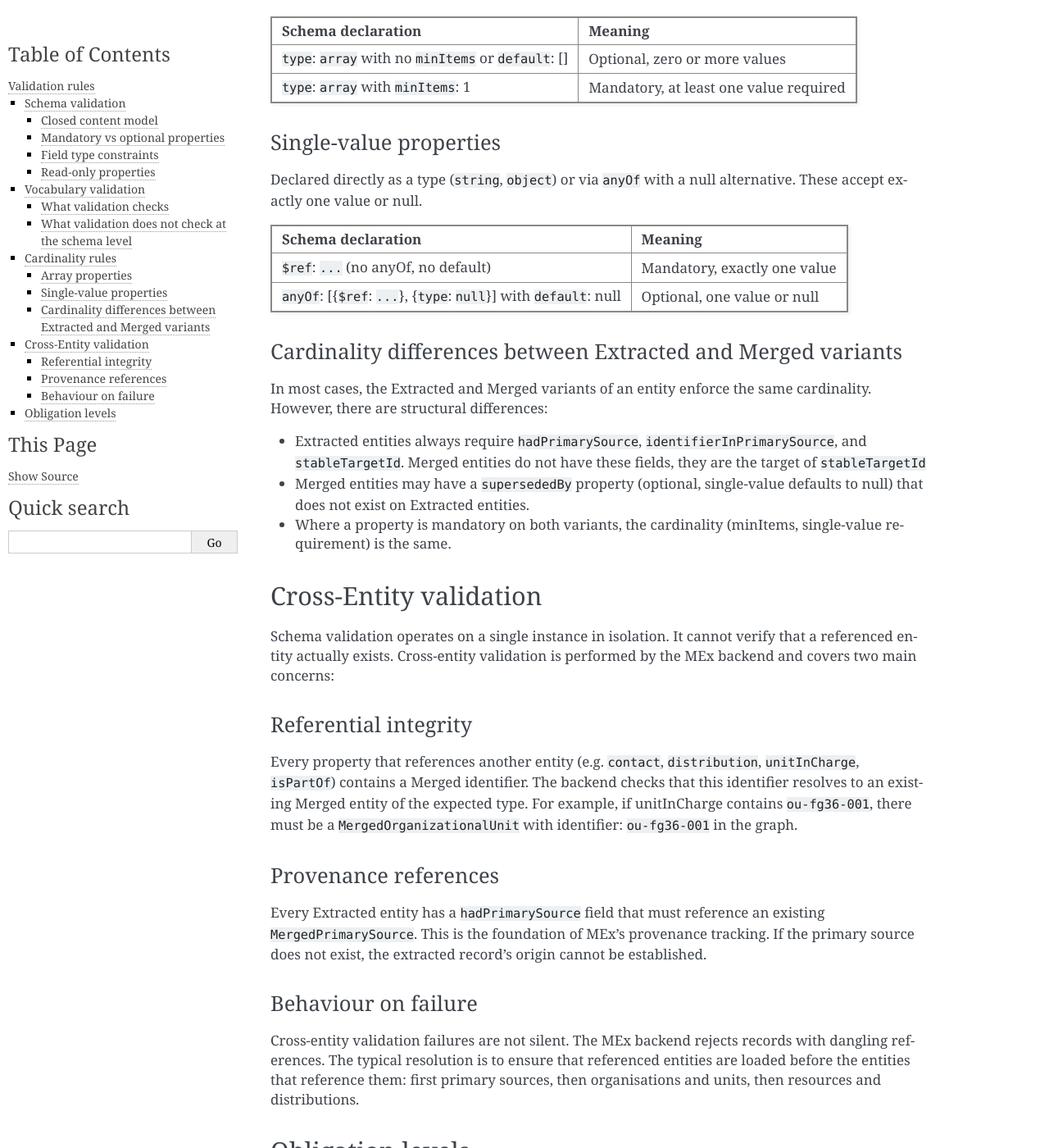
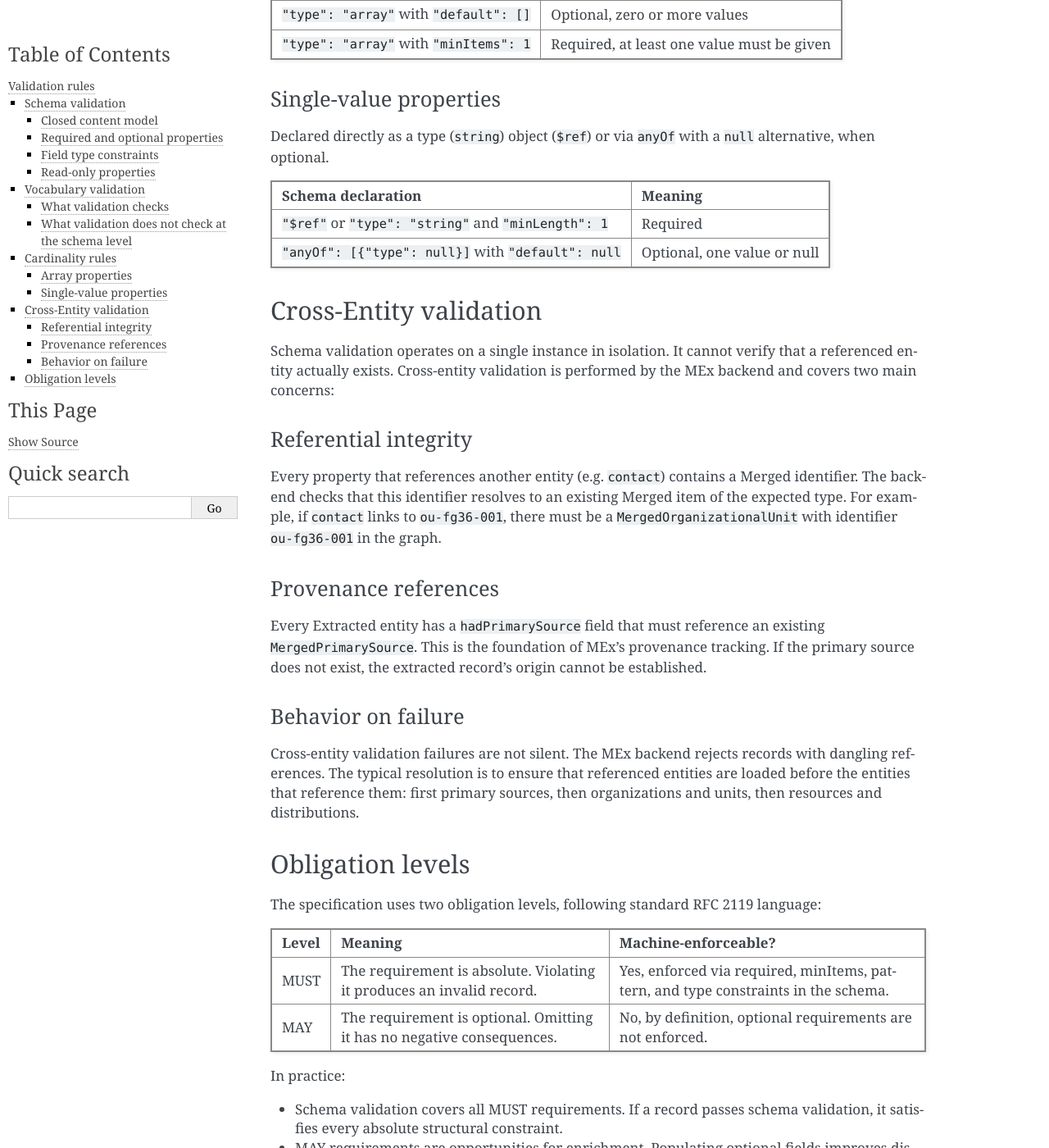
Before and after one commit to robert-koch-institut/mex-model, a Sphinx documentation site: the page built from docs/validation-rules.md, in a window 1280 px wide and 1400 px high, scrolled down 2319 px. Shown: the whole window at 82% size. Built offline with Sphinx 7.4.7, drawn with Linux system fonts in a browser that asks for light colours; pages that are not in the unit, such as notebooks, are missing from menus; some of the changed text lies outside the part shown.

Commit message:
adapt validation-rules.md

```diff
--- a/docs/validation-rules.md
+++ b/docs/validation-rules.md
@@ -12,9 +12,9 @@ The following structural rules apply universally across all entity schemas:
 
 Every schema sets `additionalProperties: false`. An instance that includes a property not declared in the schema is invalid. This prevents silent data loss: a misspelled property name is rejected rather than quietly ignored.
 
-### Mandatory vs optional properties
+### Required and optional properties
 
-The required array in each schema lists the properties that must be present. For Extracted entities, this always includes the four system-managed fields (`identifier`, `hadPrimarySource`, `identifierInPrimarySource`, `stableTargetId`) plus any content fields that the entity cannot do without. Optional properties have either [] or null.
+  The required array in each schema lists the properties that must be present. Optional properties have `"default": []` (arrays) or `"default": null`.
 
 ### Field type constraints
 
@@ -22,16 +22,16 @@ The schema enforces types at the property level:
 
 | Constraint | Example | Enforced by |
 | --- | --- | --- |
-| Identifier format | Alphanumeric, 14–22 characters | pattern: `^[a-zA-Z0-9]{14,22}$` on the identifier field type |
-| Source identifier format | Non-empty, no newlines, max 1000 characters | minLength: 1, maxLength: 1000, pattern: `^[^\n\r]+$` on `identifierInPrimarySource` |
-| Date/time values | ISO 8601 strings | format: `date` or format: `date-time` on temporal properties with patterns for the required levels of precision |
-| Text objects | Object with value (string) and optional language (string) | `$ref` to the text field `definition` |
-| Link objects | Object with url (string) and optional metadata | `$ref` to the link field `definition` |
-| Concept URIs | URI string matching a vocabulary scheme | `$ref` to the concept identifier type |
+| Identifier | Alphanumeric, 14–22 characters | pattern on `/mex/model/fields/identifier` |
+| Identifier in Primary source | Non-empty, no newlines, max 1000 characters | pattern on property `identifierInPrimarySource` |
+| Date values | strings | patterns for different date precisions: year_month_day_time, year_month_day, year_month, year |
+| Text objects | Object with value (string) and optional language (string) | `$ref` to `/mex/model/fields/text` |
+| Link objects | Object with url (string) and optional metadata | `$ref` to `/mex/model/fields/link` |
+| Concept URIs | URI string matching a vocabulary scheme | `$ref` to `/mex/model/entities/concept#/identifier` |
 
 ### Read-only properties
 
-`identifier` and `stableTargetId` are marked readOnly: true. These are assigned by the system and must not be set by extractors or manual input. A validator may flag a write attempt to these fields, depending on the validation context.
+`identifier` and `stableTargetId` are marked readOnly: true. These are assigned by the system.
 
 ## Vocabulary validation
 
@@ -55,7 +55,7 @@ This means: the value of `technicalAccessibility` must be a valid Concept URI th
 
 ### What validation does not check at the schema level
 
-JSON Schema validators do not natively understand `useScheme`, it is a custom keyword. Structural validation will confirm that the value is a string matching the concept identifier pattern, but verifying that the URI actually exists in the declared vocabulary requires an additional validation step. The MEx backend performs this check, standalone schema validation does not.
+JSON Schema validators do not natively understand `useScheme`, it is a custom keyword. Structural validation will confirm that the value is a string matching the concept identifier pattern, but verifying that the URI actually exists in the declared vocabulary requires an additional validation step. While MEx performs this check, standalone schema validation does not.
 
 ## Cardinality rules
 
@@ -63,29 +63,21 @@ MEx properties fall into two structural categories:
 
 ### Array properties
 
-Declared as `type`: `array` with an items definition. These accept zero or more values unless constrained by `minItems`.
+Declared as `"type": "array"` with an items definition. These accept zero or more values unless constrained by `minItems`.
 
 | Schema declaration | Meaning |
 | --- | --- |
-| `type`: `array` with no `minItems` or `default`: [] | Optional, zero or more values |
-| `type`: `array` with `minItems`: 1 | Mandatory, at least one value required |
+| `"type": "array"` with `"default": []` | Optional, zero or more values |
+| `"type": "array"` with `"minItems": 1` | Required, at least one value must be given |
 
 ### Single-value properties
 
-Declared directly as a type (`string`, `object`) or via `anyOf` with a null alternative. These accept exactly one value or null.
+Declared directly as a type (`string`) object (`$ref`) or via `anyOf` with a `null` alternative, when optional.
 
 | Schema declaration | Meaning |
 | --- | --- |
-| `$ref`: `...` (no anyOf, no default) | Mandatory, exactly one value |
-| `anyOf`: [{`$ref`: `...`}, {`type`: `null`}] with `default`: null | Optional, one value or null |
-
-### Cardinality differences between Extracted and Merged variants
-
-In most cases, the Extracted and Merged variants of an entity enforce the same cardinality. However, there are structural differences:
-
-* Extracted entities always require `hadPrimarySource`, `identifierInPrimarySource`, and `stableTargetId`. Merged entities do not have these fields, they are the target of `stableTargetId`
-* Merged entities may have a `supersededBy` property (optional, single-value defaults to null) that does not exist on Extracted entities.
-* Where a property is mandatory on both variants, the cardinality (minItems, single-value requirement) is the same.
+| `"$ref"` or `"type": "string"` and `"minLength": 1` | Required |
+| `"anyOf": [{"type": null}]` with `"default": null` | Optional, one value or null |
 
 ## Cross-Entity validation
 
@@ -93,19 +85,19 @@ Schema validation operates on a single instance in isolation. It cannot verify t
 
 ### Referential integrity
 
-Every property that references another entity (e.g. `contact`, `distribution`, `unitInCharge`, `isPartOf`) contains a Merged identifier. The backend checks that this identifier resolves to an existing Merged entity of the expected type. For example, if unitInCharge contains `ou-fg36-001`, there must be a `MergedOrganizationalUnit` with identifier: `ou-fg36-001` in the graph.
+Every property that references another entity (e.g. `contact`) contains a Merged identifier. The backend checks that this identifier resolves to an existing Merged item of the expected type. For example, if `contact` links to `ou-fg36-001`, there must be a `MergedOrganizationalUnit` with identifier `ou-fg36-001` in the graph.
 
 ### Provenance references
 
 Every Extracted entity has a `hadPrimarySource` field that must reference an existing `MergedPrimarySource`. This is the foundation of MEx's provenance tracking. If the primary source does not exist, the extracted record's origin cannot be established.
 
-### Behaviour on failure
+### Behavior on failure
 
-Cross-entity validation failures are not silent. The MEx backend rejects records with dangling references. The typical resolution is to ensure that referenced entities are loaded before the entities that reference them: first primary sources, then organisations and units, then resources and distributions.
+Cross-entity validation failures are not silent. The MEx backend rejects records with dangling references. The typical resolution is to ensure that referenced entities are loaded before the entities that reference them: first primary sources, then organizations and units, then resources and distributions.
 
 ## Obligation levels
 
-The specification uses three obligation levels, following standard RFC 2119 language:
+The specification uses two obligation levels, following standard RFC 2119 language:
 
 | Level | Meaning | Machine-enforceable? |
 | --- | --- | --- |
@@ -115,5 +107,4 @@ The specification uses three obligation levels, following standard RFC 2119 lang
 In practice:
 
 * Schema validation covers all MUST requirements. If a record passes schema validation, it satisfies every absolute structural constraint.
-* SHOULD requirements are documented in the entity reference pages and in the usage patterns above. Treat them as mandatory unless you have a specific reason not to. They often reflect upcoming cardinality changes or HealthDCAT-AP alignment requirements.
 * MAY requirements are opportunities for enrichment. Populating optional fields improves discoverability and export quality but is never required for a record to enter the catalogue.
```
Also changed, not shown: other parts of docs/validation-rules.md (+3 -3 lines).
